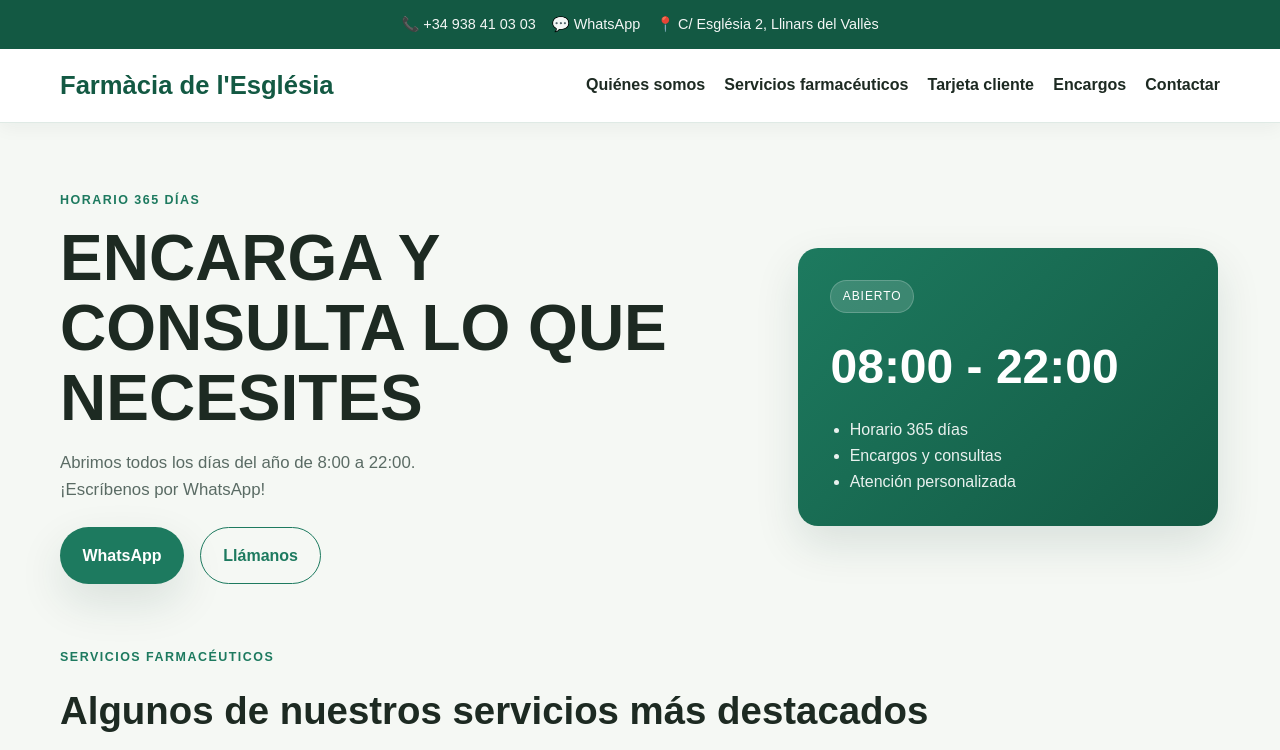
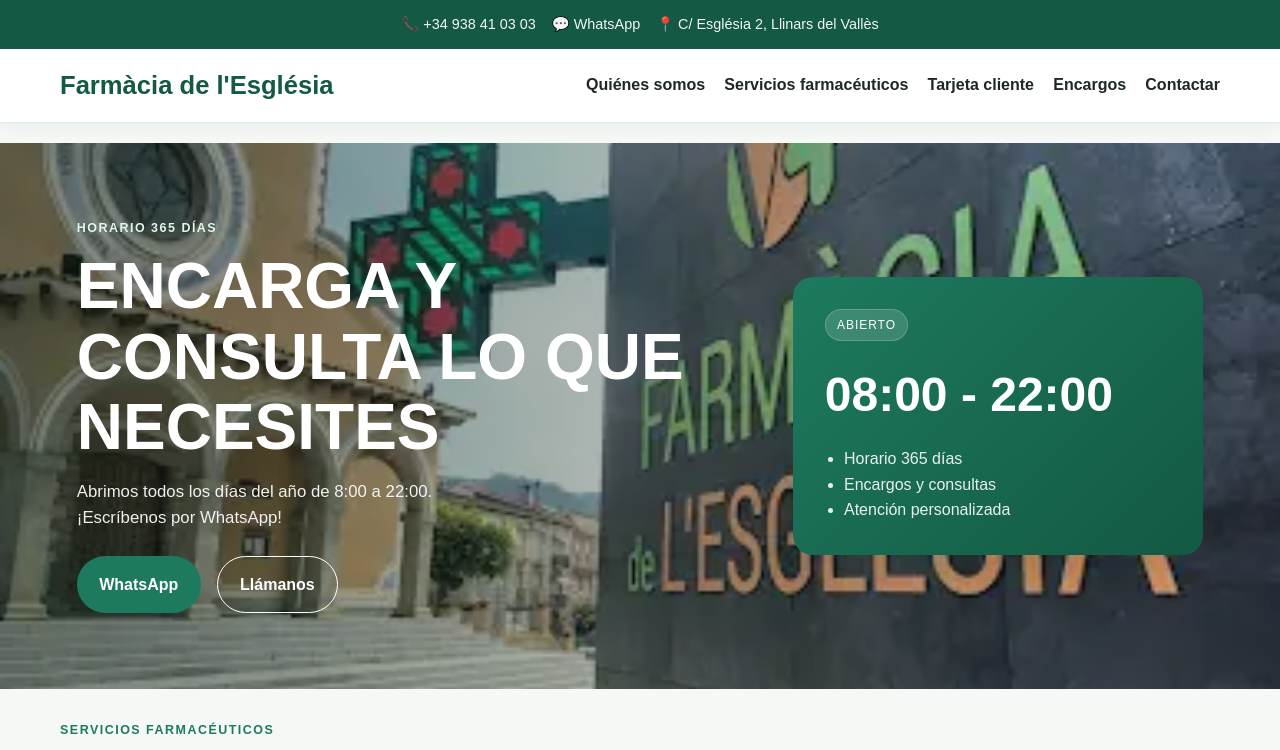
Before and after one commit to Capitankanalla/projecteFarmaciaEsglesia, a website: page index.html in a window 1280 px wide. Shown: the top 750 px of the page. Drawn offline with Linux system fonts and the light colour scheme.

Commit message:
Feat: millores hero

```diff
--- a/assets/css/styles.css
+++ b/assets/css/styles.css
@@ -138,6 +138,55 @@ main {
   color: var(--muted);
   font-size: 1.05rem;
   max-width: 58ch;
+}
+
+.hero--image {
+  position: relative;
+  isolation: isolate;
+  overflow: hidden;
+  width: 100vw; max-width: 100vw; margin-left:
+  calc(-50vw + 50%);
+  box-sizing: border-box;
+  min-height: 65vh;
+  padding: clamp(3rem, 6vw, 5rem);
+  border-radius: 0;
+  background-color: var(--primary-dark);
+  background:
+    linear-gradient(
+      90deg,
+      rgba(12, 36, 28, 0.55) 0%,
+      rgba(12, 36, 28, 0.30) 55%,
+      rgba(12, 36, 28, 0.08) 100%
+    ) center / cover no-repeat,
+    url("../imgs/farmaciaEsglesia.webp") center / cover no-repeat;
+  color: #fff;
+}
+
+.hero--image .hero__content,
+.hero--image .hero__panel {
+  position: relative;
+  z-index: 1;
+}
+
+.hero--image .eyebrow {
+  color: #dff7eb;
+}
+
+.hero--image .lead {
+  color: rgba(255, 255, 255, 0.92);
+}
+
+.hero--image .button--secondary {
+  border-color: #fff;
+  color: #fff;
+}
+
+@media (max-width: 780px) {
+  .hero--image {
+    min-height: 38rem;
+    padding: 2rem 1.25rem;
+    background-position: center;
+  }
 }
 
 .hero__actions {
--- a/index.html
+++ b/index.html
@@ -5,6 +5,7 @@
     <meta name="viewport" content="width=device-width, initial-scale=1.0" />
     <meta name="description" content="Farmàcia de l'Església en Llinars del Vallès: atenció farmacèutica, horari 365 dies, encàrrecs i serveis personalitzats." />
     <title>Farmàcia de l'Església</title>
+    <link rel="preload" as="image" href="assets/imgs/farmaciaEsglesia.webp" fetchpriority="high" />
     <link rel="preconnect" href="https://fonts.googleapis.com" />
     <link rel="preconnect" href="https://fonts.gstatic.com" crossorigin />
     <link rel="stylesheet" href="assets/css/styles.css" />
@@ -32,7 +33,7 @@
     </header>
 
     <main>
-      <section class="hero" id="inicio">
+      <section class="hero hero--image" id="inicio">
         <div class="hero__content">
           <p class="eyebrow">HORARIO 365 DÍAS</p>
           <h1>ENCARGA Y CONSULTA LO QUE NECESITES</h1>
```
Also changed, not shown: assets/imgs/farmaciaEsglesia.webp (added).
